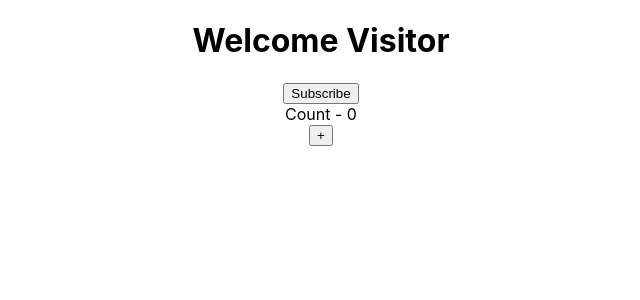
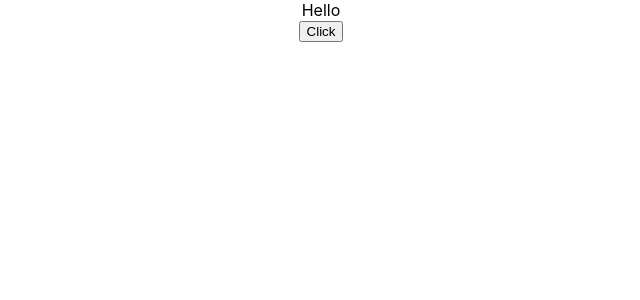
Before and after one commit to princebose/ReactJS, a React (Create React App) app: page / in a window 1280 px wide. Shown: the top 300 px of the page, without its empty margins (319-959 px from the left). Built offline with nearby package versions, Linux system fonts and the light colour scheme.

Commit message:
9 with events

```diff
--- a/src/App.js
+++ b/src/App.js
@@ -5,7 +5,7 @@ import A from './components/Greet'
 import W from './components/Welcome'
 import M from './components/Message'
 import C from './components/Counter'
-
+import EB from './components/EventBind'
 // function App() {
 //   return (
 //     <div className="App">
@@ -20,8 +20,9 @@ class App extends Component {
   render() {
     return (
       <div className="App">
-        <M name="Prince"></M>
-        <C></C>
+        {/* <M name="Prince"></M>
+        <C></C> */}
+        <EB></EB>
         {/* <h1>Hello World</h1>
         <A heroName="Superman" name="Clark">
           <p>This is children props</p></A>
--- a/src/components/Counter.js
+++ b/src/components/Counter.js
@@ -11,8 +11,8 @@ class Counter extends Component {
 
     increment(){
         this.setState(
-            {count : this.state.count+1}
-        )
+            {count : this.state.count+1
+            }, ()=>{console.log("Callback Val "+this.state.count)})
         console.log(this.state.count)
     }
 
--- /dev/null
+++ b/src/components/EventBind.js
@@ -0,0 +1,38 @@
+import React, { Component } from 'react'
+
+class EventBind extends Component {
+    constructor() {
+        super()
+
+        this.state = {
+            message: "Hello"
+        }
+        this.clickHandler = this.clickHandler.bind(this)
+    }
+
+
+    //No this inside event handler
+    clickHandler(){
+        this.setState({
+            message:"Bye"
+        })
+        console.log(this)
+    }
+
+    render() {
+        return (
+            <div>
+                <div>
+                    {this.state.message}
+                </div>
+                <div>
+                    {/* <button onClick={()=>this.clickHandler()}>Click</button> */}
+                    <button onClick={this.clickHandler}>Click</button>
+                </div>
+
+            </div>
+        )
+    }
+}
+
+export default EventBind
```
